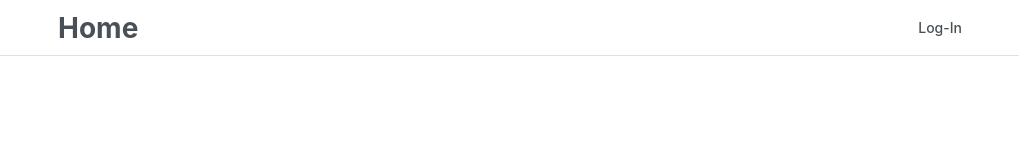
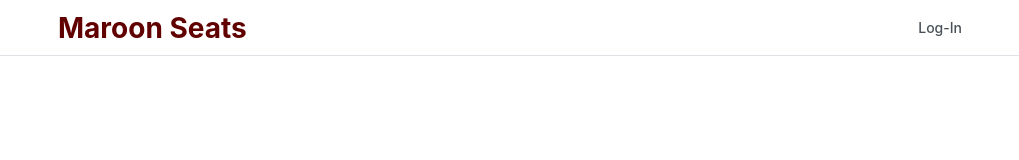
Before and after one commit to rivan2k/MaroonSeats, a React (Vite) app in the folder frontend/: page / in a window 1280 px wide. Shown: the top 160 px of the page, without its empty margins (130-1149 px from the left). Built offline with nearby package versions, Linux system fonts and the light colour scheme.

Commit message:
origin commit

```diff
--- a/frontend/src/components/NavbarMinimal.jsx
+++ b/frontend/src/components/NavbarMinimal.jsx
@@ -46,7 +46,7 @@ export function NavbarMinimal() {
       <Container size="md">
         <div className={classes.inner}>
         <Link to="/" className={classes.home}>
-          <h1> Home </h1>
+          <h1>Maroon Seats</h1>
         </Link>
           <Group gap={5} visibleFrom="sm">
             {items}
--- a/frontend/src/components/NavbarMinimal.module.css
+++ b/frontend/src/components/NavbarMinimal.module.css
@@ -18,7 +18,7 @@
     padding: 8px 12px;
     border-radius: var(--mantine-radius-sm);
     text-decoration: none;
-    color: light-dark(var(--mantine-color-gray-7), var(--mantine-color-dark-0));
+    color: light-dark(#600000, #600000);
     font-size: var(--mantine-font-size-sm);
     font-weight: 500;
   }
```
